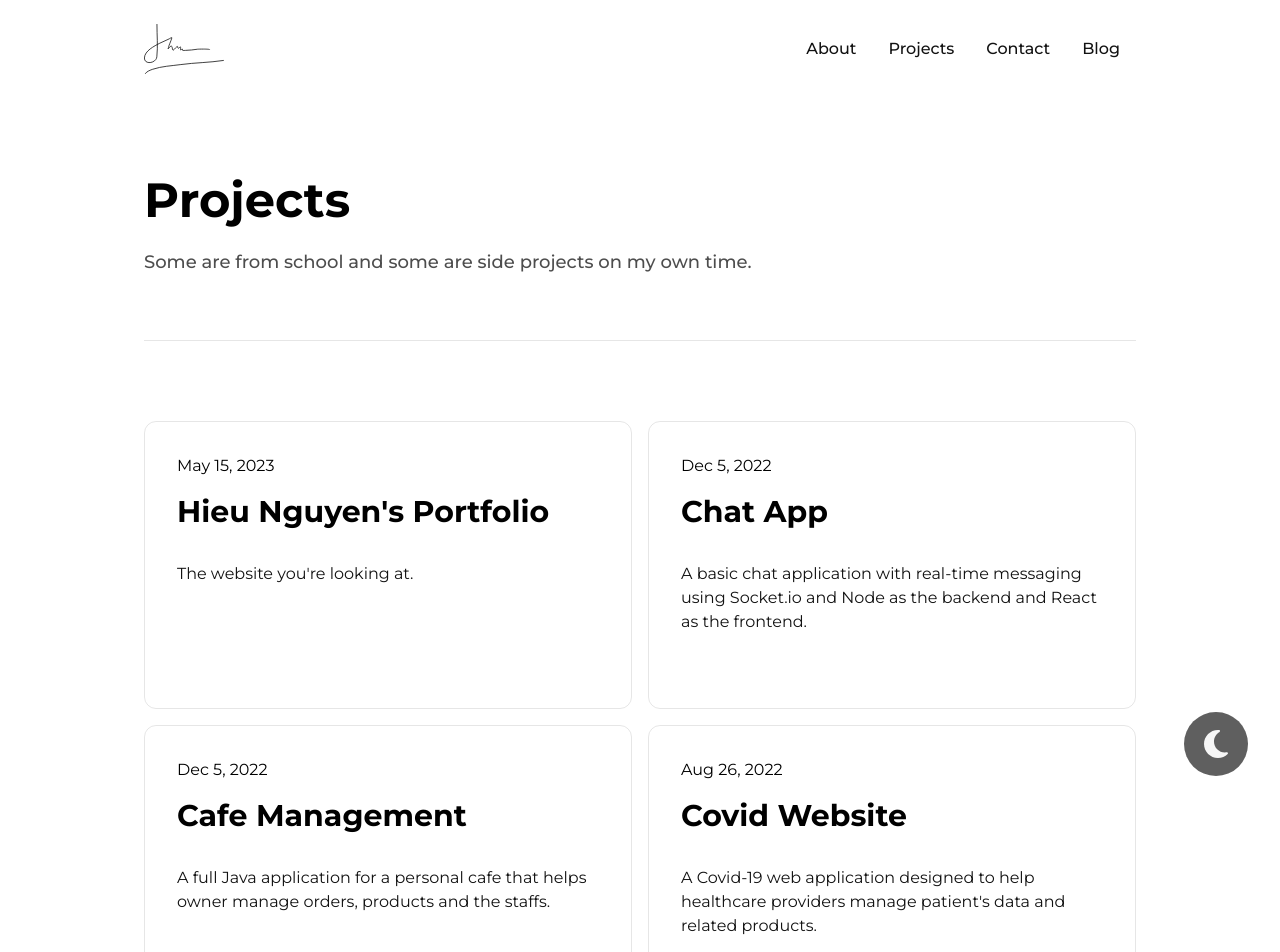
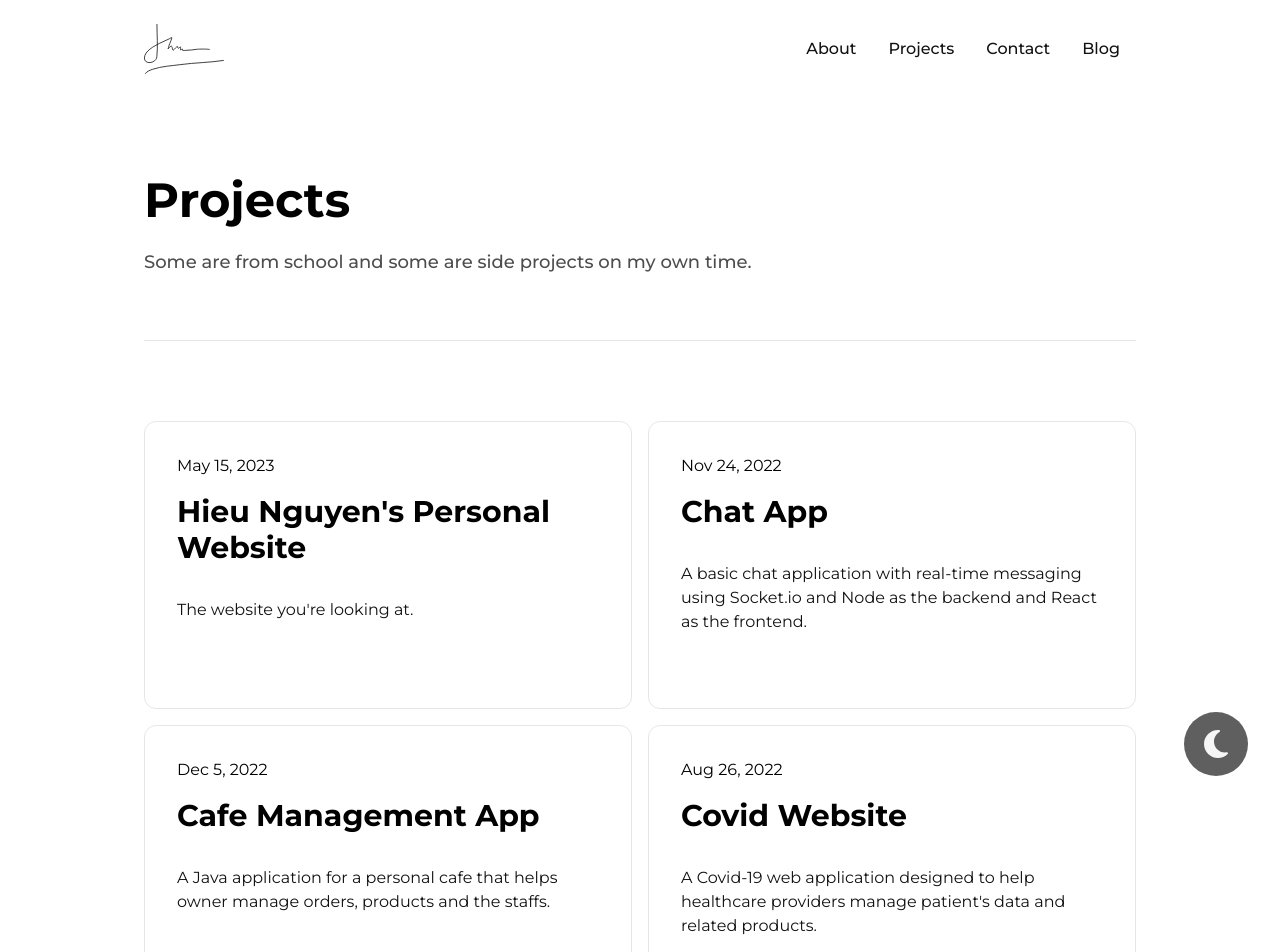
Before and after one commit to nhthieu/hieu-nguyen-website, a Next.js app: page /projects in a window 1280 px wide. Shown: the top 952 px of the page. Built offline with nearby package versions, Linux system fonts and the light colour scheme.

Commit message:
Move projects to json

```diff
--- a/app/(main)/projects/page.tsx
+++ b/app/(main)/projects/page.tsx
@@ -1,6 +1,7 @@
 import BackToTop from "@/components/BackToTop";
 import ProjectItem from "@/components/ProjectItem";
 import ThemeSwitcher from "@/components/ThemeSwitcher";
+import profileData from "@/data.json"
 
 export const metadata = {
   title: "Hieu Nguyen - Projects",
@@ -18,61 +19,18 @@ export default function ProjectsPage() {
       </div>
 
       <div className="w-full grid grid-cols-3 gap-4 pt-20 2xl:grid-cols-2 md:grid-cols-1">
-          <ProjectItem
-            className="col-span-1"
-            date="May 15, 2023"
-            title="Hieu Nguyen's Portfolio"
-            description="The website you're looking at."
-            url="/"
-          />
-          <ProjectItem
-            className="col-span-1"
-            date="Dec 5, 2022"
-            title="Chat App"
-            description="A basic chat application with real-time messaging using Socket.io and Node as the backend and React as the frontend."
-            url="https://github.com/nhthieu/chat_app"
-            blank
-          />
-          <ProjectItem
-            className="col-span-1"
-            date="Dec 5, 2022"
-            title="Cafe Management"
-            description="A full Java application for a personal cafe that helps owner manage orders, products and the staffs."
-            url="https://github.com/nhthieu/CafeManagementApp"
-            blank
-          />
-          <ProjectItem
-            className="col-span-1"
-            date="Aug 26, 2022"
-            title="Covid Website"
-            description="A Covid-19 web application designed to help healthcare providers manage patient's data and related products."
-            url="https://github.com/namhoai1109/Covid-web"
-            blank
-          />
-          <ProjectItem
-            className="col-span-1"
-            date="Jul 31, 2022"
-            title="Remote Control"
-            description="A simple Remote Control project for the Networking Course, implementing socket programming in Python."
-            url="https://github.com/nhthieu/RC_Project"
-            blank
-          />
-          <ProjectItem
-            className="col-span-1"
-            date="Sep 7, 2022"
-            title="Hanbai"
-            description="An Android mobile application that helps online merchants manage orders, customers and products."
-            url="https://github.com/Anhduy-git/Hanbai"
-            blank
-          />
-          <ProjectItem
-            className="col-span-1"
-            date="Sep 7, 2022"
-            title="Food Ordering App"
-            description="An outsource Android application for a personal restaurant that helps owner manage orders, customers and products."
-            url="https://github.com/Anhduy-git/Food-Order-Management"
-            blank
-          />
+        {
+          profileData.projects.map((project, index) => (
+            <ProjectItem
+              key={project.title}
+              className="col-span-1"
+              date={project.date}
+              title={project.title}
+              description={project.description}
+              url={project.url}
+            />
+          ))
+        }
       </div>
     </div>
   )
--- a/app/page.tsx
+++ b/app/page.tsx
@@ -7,20 +7,20 @@ import ThemeSwitcher from '@/components/ThemeSwitcher'
 
 export const metadata = {
   title: 'Hieu Nguyen',
-  description: `Hieu Nguyen's Portfolio`,
+  description: `Hieu Nguyen's Personal Website`,
 }
 
 export default function Home() {
   return (
-    <div className='w-full min-h-screen flex flex-col items-center justify-center bg-customLinearLight dark:bg-customLinearDark xs:px-4 md:px-12 sm:px-8'>
+    <div className='w-full h-screen flex flex-col items-center justify-center bg-customLinearLight dark:bg-customLinearDark xs:px-4 md:px-12 sm:px-8'>
       {/* <OpeningEffect /> */}
       <FloatingParticles />
-      <ThemeSwitcher />
       <SideBar />
       <Navbar />
       <section id='hero'>
         <Hero />
       </section>
+      <ThemeSwitcher />
     </div>
   )
 }
--- a/components/ProjectItem.tsx
+++ b/components/ProjectItem.tsx
@@ -5,16 +5,15 @@ type Props = {
   title: string;
   description: string;
   url: string;
-  blank?: boolean;
   className?: string;
 }
 
 // css for hover effect
 // relative before:absolute before:left-0 before:top-0 before:h-full before:w-full before:bg-cardRadialGradient
 
-function ProjectItem({ date, title, description, url, blank, className }: Props) {
+function ProjectItem({ date, title, description, url, className }: Props) {
   return (
-    <Link href={url} target={blank ? '_blank' : ''} className={className}>
+    <Link href={url} target="blank" className={className}>
       <div className={`border border-solid border-dark/10 dark:border-light/10 rounded-xl p-8 w-full h-72 hover:bg-cardRadialGradientLight hover:border-dark/25 dark:hover:bg-cardRadialGradientDark dark:hover:border-light/25 transition duration-150 ease-linear lg:h-80 md:h-auto`}>
         <p className="mb-4">{date}</p>
         <h1 className="font-bold text-3xl mb-8 md:text-2xl">{title}</h1>
--- a/components/SideBar.tsx
+++ b/components/SideBar.tsx
@@ -12,7 +12,7 @@ function SideBar({ }: Props) {
       initial={{ opacity: 0, x:"-50%", y:"-50%"}}
       animate={{ opacity: 1, x:0 }}
       transition={{ duration: 1.5 }}
-      className='fixed left-0 top-[50%] -translate-y-1/2 h-[20%] px-1 bg-dark/75 dark:bg-light/10 backdrop-blur flex flex-col items-center justify-center space-y-2 lg:hidden'
+      className='fixed left-0 top-[50%] -translate-y-1/2 h-[20%] px-1 bg-dark/75 dark:bg-light/10 backdrop-blur flex flex-col items-center justify-center space-y-2 lg:hidden z-30'
     >
       <SocialIcon url="https://www.linkedin.com/in/nhthieu16/" fgColor="#fafafa" bgColor="transparent" target="blank" />
       <SocialIcon url="https://www.github.com/nhthieu/" fgColor="#fafafa" bgColor="transparent" target="blank" />
--- a/data.json
+++ b/data.json
@@ -108,5 +108,49 @@
       "link": "https://www.figma.com/",
       "image": "https://raw.githubusercontent.com/devicons/devicon/1119b9f84c0290e0f0b38982099a2bd027a48bf1/icons/figma/figma-original.svg"
     }
+  ],
+  "projects": [
+    {
+      "title": "Hieu Nguyen's Personal Website",
+      "description": "The website you're looking at.",
+      "date": "May 15, 2023",
+      "url": "/"
+    },
+    {
+      "title": "Chat App",
+      "description": "A basic chat application with real-time messaging using Socket.io and Node as the backend and React as the frontend.",
+      "date": "Nov 24, 2022",
+      "url": "https://github.com/nhthieu/chat_app"
+    },
+    {
+      "title": "Cafe Management App",
+      "description": "A Java application for a personal cafe that helps owner manage orders, products and the staffs.",
+      "date": "Dec 5, 2022",
+      "url": "https://github.com/nhthieu/CafeManagementApp"
+    },
+    {
+      "title": "Covid Website",
+      "description": "A Covid-19 web application designed to help healthcare providers manage patient's data and related products.",
+      "date": "Aug 26, 2022",
+      "url": "https://github.com/namhoai1109/Covid-web"
+    },
+    {
+      "title": "Remote Control",
+      "description": "A simple Remote Control project for the Networking Course, implementing socket programming in Python.",
+      "date": "Jul 31, 2022",
+      "url": "https://github.com/nhthieu/RC_Project"
+    },
+    {
+      "title": "Hanbai",
+      "description": "An Android mobile application that helps online merchants manage orders, customers and products.",
+      "date": "Sep 7, 2022",
+      "url": "https://github.com/Anhduy-git/Hanbai"
+    },
+    {
+      "title": "Food Ordering App",
+      "description": "An outsource Android application for a personal restaurant that helps owner manage orders, customers and products.",
+      "date": "Sep 7, 2022",
+      "url": "https://github.com/Anhduy-git/Food-Order-Management"
+    }
   ]
 }
--- a/tailwind.config.js
+++ b/tailwind.config.js
@@ -42,8 +42,8 @@ module.exports = {
         circularDarkSm: 'repeating-radial-gradient(rgba(255,255,255,0.5) 2px, #1b1b1b 5px, #1b1b1b 40px)',
         cardRadialGradientLight: 'radial-gradient(800px circle at 100px 100px, rgba(18,18,18,0.03), transparent 30%)',
         cardRadialGradientDark: 'radial-gradient(800px circle at 100px 100px, rgba(255,255,255,0.06), transparent 40%)',
-        customLinearLight: 'linear-gradient(150deg, rgba(250,250,250,1) 0%, rgba(230,230,230,1) 50%, rgba(250,250,250,1) 100%);',
-        customLinearDark: 'linear-gradient(145deg, rgba(0,0,0,1) 0%, rgba(28,29,28,1) 50%, rgba(0,0,0,1) 100%);',
+        customLinearLight: 'linear-gradient(150deg, rgba(250,250,250,1) 0%, rgba(220,220,220,1) 50%, rgba(250,250,250,1) 100%);',
+        customLinearDark: 'linear-gradient(145deg, rgba(0,0,0,1) 0%, rgba(28,28,28,1) 50%, rgba(0,0,0,1) 100%);',
         customRadial: 'radial-gradient(circle, rgba(0,0,0,1) 0%, rgba(16,16,17,1) 50%, rgba(0,0,0,1) 100%);'
       },
     },
```
